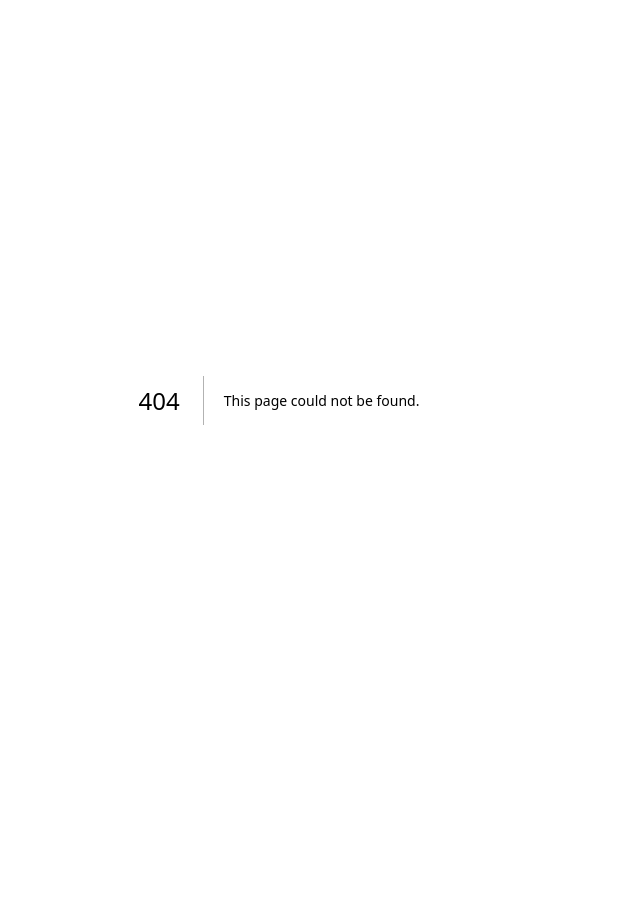
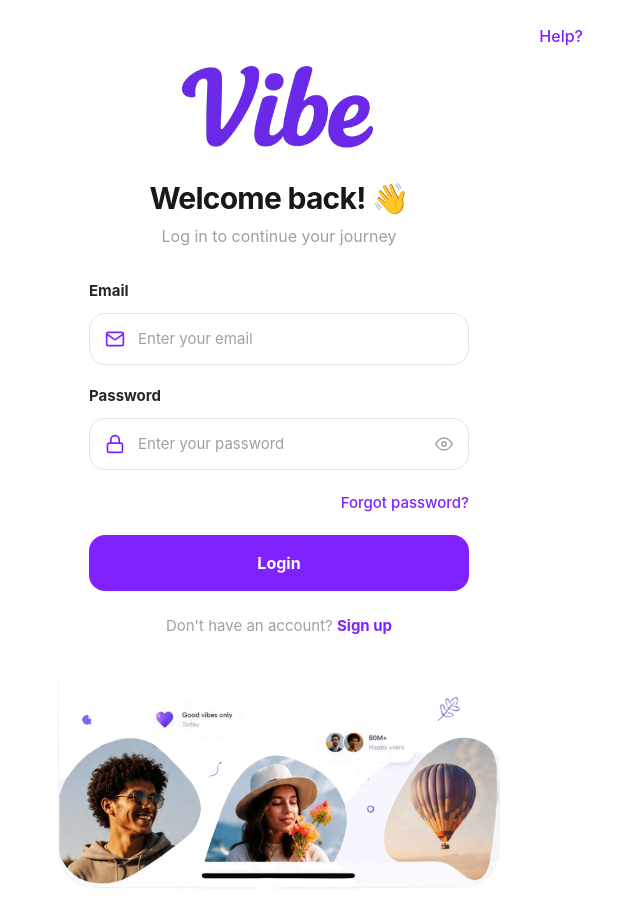
Before and after one commit to years6476/vibe-on-media, a Next.js app: page /login in a window 1280 px wide. Before the commit this address had no page. Shown: the whole page, without its empty margins (361-1001 px from the left). Before the commit the page ends 800 px from the top, so only its background shows below. Built offline with nearby package versions, Linux system fonts and the light colour scheme.

Commit message:
Implement login page with email and password authentication

```diff
--- /dev/null
+++ b/src/app/login/page.tsx
@@ -0,0 +1,205 @@
+"use client";
+
+import { useState } from "react";
+import Link from "next/link";
+import Image from "next/image";
+import { useRouter } from "next/navigation";
+import { signInWithEmailAndPassword } from "firebase/auth";
+import { auth } from "@/lib/firebase/config";
+
+export default function LoginPage() {
+  const router = useRouter();
+
+  const [email, setEmail] = useState("");
+  const [password, setPassword] = useState("");
+  const [loading, setLoading] = useState(false);
+  const [error, setError] = useState<string | null>(null);
+  const [showPassword, setShowPassword] = useState(false);
+
+  async function handleLogin(e: React.FormEvent) {
+    e.preventDefault();
+    setLoading(true);
+    setError(null);
+
+    try {
+      await signInWithEmailAndPassword(auth, email, password);
+      router.push("/feed");
+    } catch (err: unknown) {
+      const code = (err as { code?: string }).code;
+      if (
+        code === "auth/invalid-credential" ||
+        code === "auth/wrong-password" ||
+        code === "auth/user-not-found"
+      ) {
+        setError("ইমেইল বা পাসওয়ার্ড ভুল হয়েছে।");
+      } else if (code === "auth/too-many-requests") {
+        setError("অনেকবার চেষ্টা করা হয়েছে। কিছুক্ষণ পর আবার চেষ্টা করুন।");
+      } else {
+        setError("লগইন করা যায়নি। আবার চেষ্টা করুন।");
+      }
+      setLoading(false);
+    }
+  }
+
+  return (
+    <main className="min-h-screen bg-white flex flex-col">
+      {/* Top bar */}
+      <div className="w-full max-w-2xl mx-auto px-6 sm:px-8 pt-6 flex justify-end">
+        <Link
+          href="/help"
+          className="text-violet-600 text-base font-medium hover:text-violet-700 transition-colors"
+        >
+          Help?
+        </Link>
+      </div>
+
+      <div className="flex-1 flex flex-col items-center px-6 sm:px-8">
+        <div className="w-full max-w-[380px]">
+
+          {/* Logo */}
+          <div className="text-center mt-2 mb-6">
+            <Image
+              src="/vibe-logo.png"
+              alt="Vibe"
+              width={220}
+              height={106}
+              priority
+              className="mx-auto h-auto w-[180px] sm:w-[200px]"
+            />
+          </div>
+
+          {/* Welcome text */}
+          <div className="text-center mb-8">
+            <h1 className="text-zinc-900 text-[26px] sm:text-3xl font-bold tracking-tight">
+              Welcome back! 👋
+            </h1>
+            <p className="text-zinc-400 text-base mt-2">
+              Log in to continue your journey
+            </p>
+          </div>
+
+          {/* Error */}
+          {error && (
+            <div className="bg-red-50 border border-red-100 text-red-600 text-sm rounded-xl px-4 py-3 mb-5">
+              {error}
+            </div>
+          )}
+
+          {/* Form */}
+          <form onSubmit={handleLogin} className="space-y-5">
+            <div>
+              <label
+                htmlFor="email"
+                className="block text-zinc-800 text-[15px] font-bold mb-2.5"
+              >
+                Email
+              </label>
+              <div className="relative">
+                <span className="absolute left-4 top-1/2 -translate-y-1/2 text-violet-600">
+                  <svg width="20" height="20" viewBox="0 0 24 24" fill="none" stroke="currentColor" strokeWidth="2">
+                    <rect x="2" y="4" width="20" height="16" rx="2" />
+                    <path d="M22 6l-10 7L2 6" />
+                  </svg>
+                </span>
+                <input
+                  id="email"
+                  type="email"
+                  placeholder="Enter your email"
+                  value={email}
+                  onChange={(e) => setEmail(e.target.value)}
+                  required
+                  autoComplete="email"
+                  className="w-full bg-white border border-zinc-200 text-zinc-900 placeholder-zinc-400 rounded-2xl pl-12 pr-4 py-3.5 text-[15px] focus:outline-none focus:border-violet-400 focus:ring-2 focus:ring-violet-100 transition-colors"
+                />
+              </div>
+            </div>
+
+            <div>
+              <div className="flex items-center justify-between mb-2.5">
+                <label htmlFor="password" className="text-zinc-800 text-[15px] font-bold">
+                  Password
+                </label>
+              </div>
+              <div className="relative">
+                <span className="absolute left-4 top-1/2 -translate-y-1/2 text-violet-600">
+                  <svg width="20" height="20" viewBox="0 0 24 24" fill="none" stroke="currentColor" strokeWidth="2">
+                    <rect x="3" y="11" width="18" height="11" rx="2" />
+                    <path d="M7 11V7a5 5 0 0110 0v4" />
+                  </svg>
+                </span>
+                <input
+                  id="password"
+                  type={showPassword ? "text" : "password"}
+                  placeholder="Enter your password"
+                  value={password}
+                  onChange={(e) => setPassword(e.target.value)}
+                  required
+                  autoComplete="current-password"
+                  className="w-full bg-white border border-zinc-200 text-zinc-900 placeholder-zinc-400 rounded-2xl pl-12 pr-12 py-3.5 text-[15px] focus:outline-none focus:border-violet-400 focus:ring-2 focus:ring-violet-100 transition-colors"
+                />
+                <button
+                  type="button"
+                  onClick={() => setShowPassword(!showPassword)}
+                  className="absolute right-4 top-1/2 -translate-y-1/2 text-zinc-400 hover:text-zinc-600 transition-colors"
+                  aria-label={showPassword ? "পাসওয়ার্ড লুকান" : "পাসওয়ার্ড দেখান"}
+                >
+                  {showPassword ? (
+                    <svg width="18" height="18" viewBox="0 0 24 24" fill="none" stroke="currentColor" strokeWidth="2">
+                      <path d="M17.94 17.94A10.07 10.07 0 0112 20c-7 0-11-8-11-8a18.45 18.45 0 015.06-5.94" />
+                      <path d="M9.9 4.24A9.12 9.12 0 0112 4c7 0 11 8 11 8a18.5 18.5 0 01-2.16 3.19" />
+                      <line x1="1" y1="1" x2="23" y2="23" />
+                    </svg>
+                  ) : (
+                    <svg width="18" height="18" viewBox="0 0 24 24" fill="none" stroke="currentColor" strokeWidth="2">
+                      <path d="M1 12s4-8 11-8 11 8 11 8-4 8-11 8-11-8-11-8z" />
+                      <circle cx="12" cy="12" r="3" />
+                    </svg>
+                  )}
+                </button>
+              </div>
+            </div>
+
+            <div className="text-right">
+              <Link
+                href="/forgot-password"
+                className="text-violet-600 text-[15px] font-medium hover:text-violet-700 transition-colors"
+              >
+                Forgot password?
+              </Link>
+            </div>
+
+            <button
+              type="submit"
+              disabled={loading}
+              className="w-full bg-violet-600 hover:bg-violet-700 disabled:opacity-50 disabled:cursor-not-allowed text-white font-bold rounded-2xl py-4 text-base transition-colors"
+            >
+              {loading ? "Logging in..." : "Login"}
+            </button>
+          </form>
+
+          {/* Sign up link */}
+          <p className="text-center text-zinc-400 text-[15px] mt-6">
+            Don&apos;t have an account?{" "}
+            <Link
+              href="/signup"
+              className="text-violet-600 hover:text-violet-700 font-bold transition-colors"
+            >
+              Sign up
+            </Link>
+          </p>
+
+          {/* Bottom illustration */}
+          <div className="relative mt-10 mb-2 -mx-6 sm:-mx-8">
+            <Image
+              src="/vibe-bottom-illustration.png"
+              alt=""
+              width={760}
+              height={320}
+              className="w-full h-auto"
+            />
+          </div>
+        </div>
+      </div>
+    </main>
+  );
+}
```
